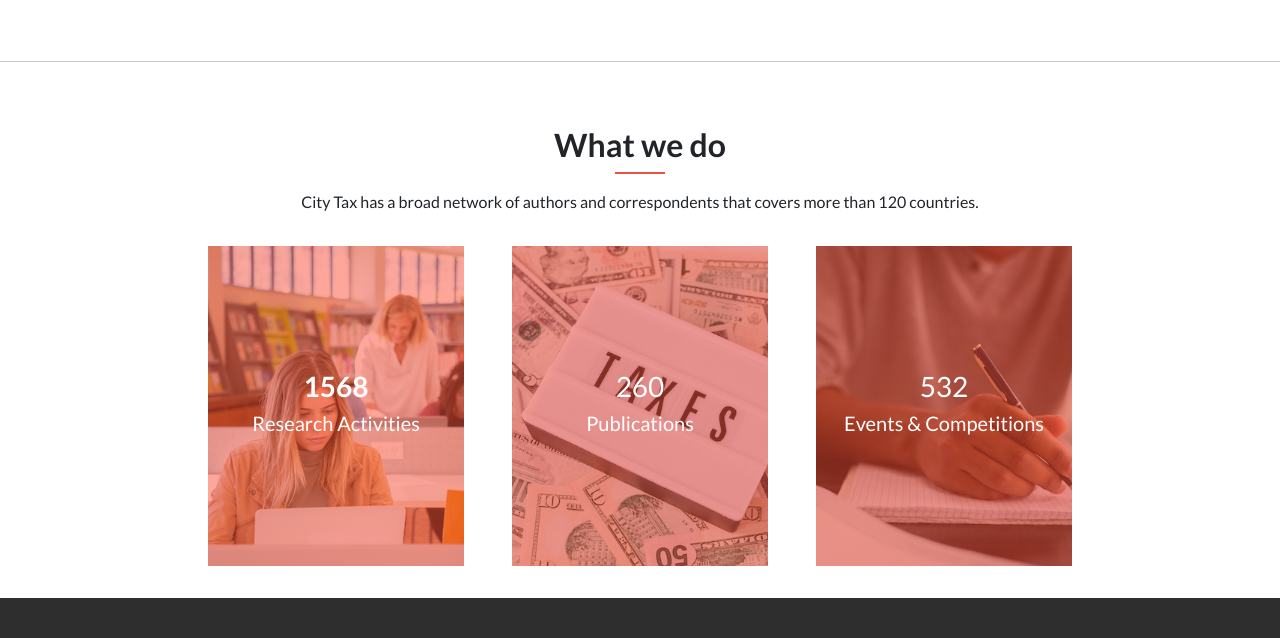
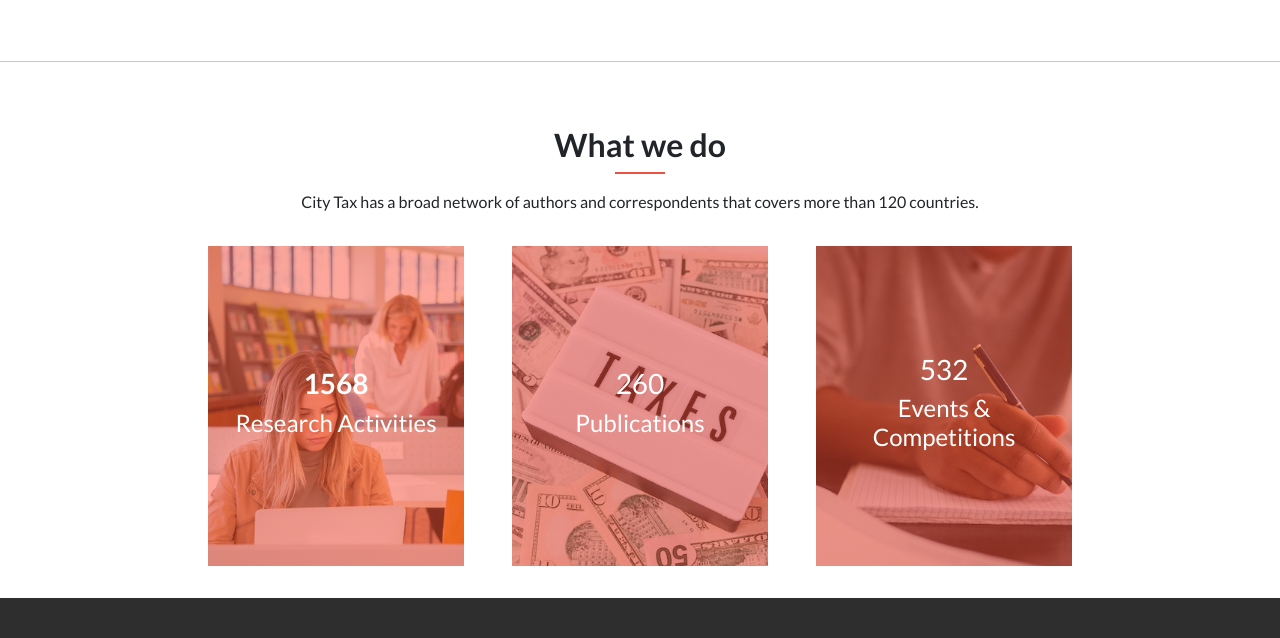
Before and after one commit to HanaSabih/capstone-project1-accountant-website, a website: page about.html in a window 1280 px wide. Shown: the part 1329-1967 px from the top of the page. Drawn offline with nearby package versions, Linux system fonts and the light colour scheme; a web font is replaced by a local one.

Commit message:
Update about.html

```diff
--- a/about.html
+++ b/about.html
@@ -38,8 +38,6 @@
         </div>
       </nav>
       <!-- second nav -->
-
-      <!-- <nav class="navbar navbar-dark bg-dark fixed-top"> -->
       <nav class="navbar navbar-light sticky-top pt-0 second-nav">
         <div class="container-fluid">
           <div class="container flex-row width8 desk-ctr ps-0">
@@ -80,7 +78,6 @@
             aria-controls="offcanvasDarkNavbar"
           >
             <span class="navbar-toggler-icon"></span>
-            <!-- <span><i class="fa-sharp fa-solid fa-bars"></i></span>-->
           </button>
           <div
             class="offcanvas offcanvas-end text-light bg-dark ps-2"
@@ -89,9 +86,9 @@
             aria-labelledby="offcanvasDarkNavbarLabel"
           >
             <div class="offcanvas-header">
-              <h5 class="offcanvas-title" id="offcanvasDarkNavbarLabel">
+              <h4 class="offcanvas-title" id="offcanvasDarkNavbarLabel">
                 <a href="./index.html" class="nav-link">City Tax</a>
-              </h5>
+              </h4>
               <button
                 type="button"
                 class="btn-close btn-close-white"
@@ -199,19 +196,19 @@
             class="col-md-3 wedo1 d-flex flex-column align-items-center justify-content-center"
           >
             <h3><b>1568</b></h3>
-            <h5>Research Activities</h5>
+            <h4>Research Activities</h4>
           </div>
           <div
             class="col-md-3 wedo2 d-flex flex-column align-items-center justify-content-center"
           >
             <h3>260</h3>
-            <h5>Publications</h5>
+            <h4>Publications</h4>
           </div>
           <div
             class="col-md-3 wedo3 d-flex flex-column align-items-center justify-content-center"
           >
             <h3>532</h3>
-            <h5>Events & Competitions</h5>
+            <h4>Events & Competitions</h4>
           </div>
         </div>
       </div>
```
